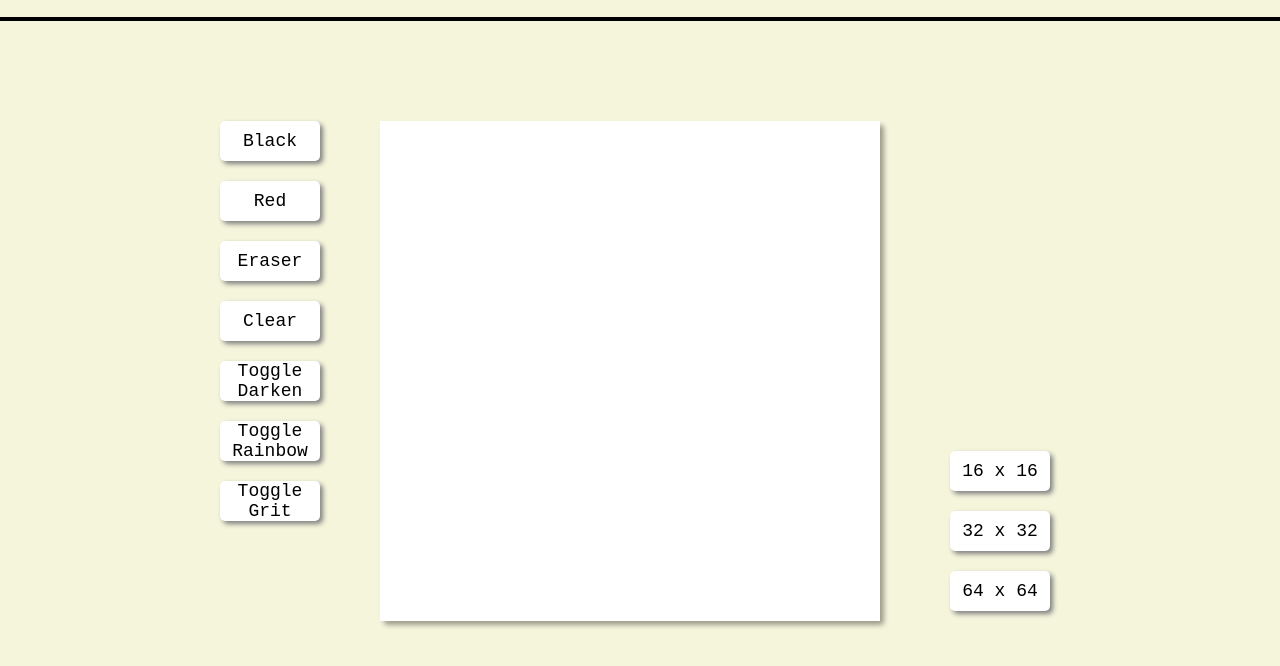
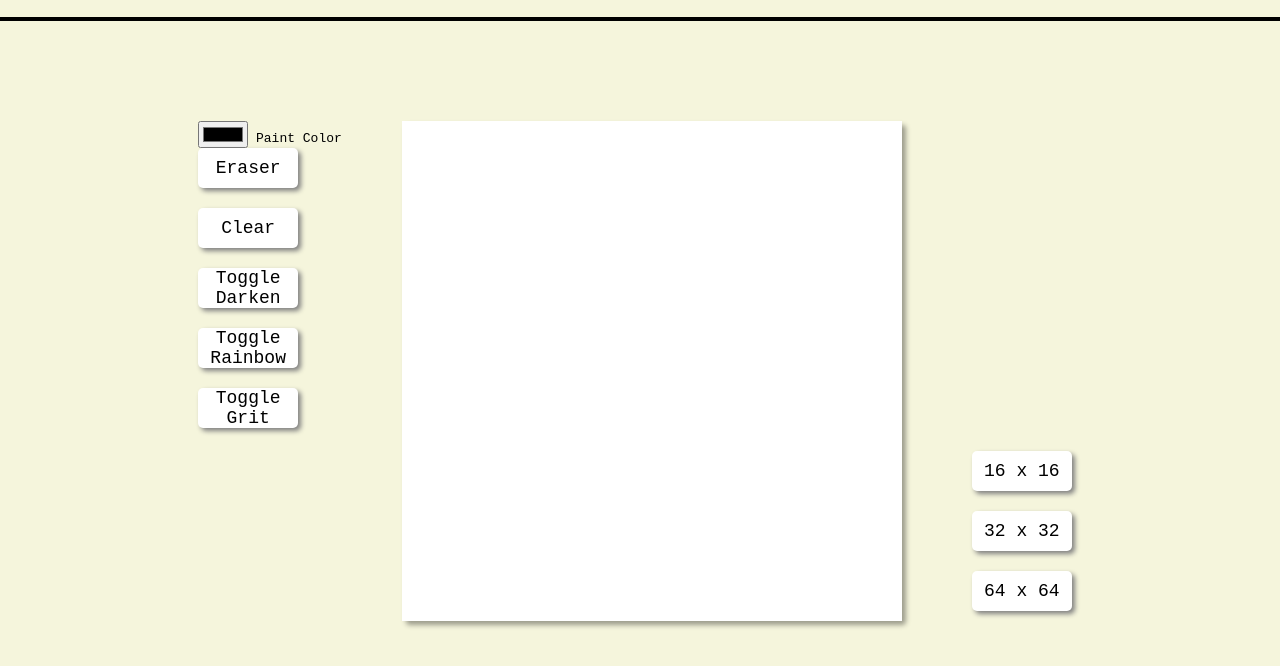
Before and after one commit to manuelgros/etch-a-sketch, a plain HTML site: page index.html in a window 1280 px wide. Shown: the part 68-734 px from the top of the page. Drawn offline with Linux system fonts and the light colour scheme.

Commit message:
Implement Color Picker, cancel color buttons

```diff
--- a/index.html
+++ b/index.html
@@ -14,9 +14,13 @@
   </div>
   <div id="application">
     <div class="controls">
+      <div id="paintColor">
+        <input type="color" id="colorPicker" name="colorPicker" value="#000000" />
+        <label for="colorPicker">Paint Color</label>
+      </div>
       <div id="paintControls">
-        <button id="rgb(0, 0, 0)">Black</button>
-        <button id="rgb(255, 0, 0)">Red</button>
+        <!-- <button id="rgb(0, 0, 0)">Black</button>
+        <button id="rgb(255, 0, 0)">Red</button> -->
         <button id="rgb(255, 255, 255)">Eraser</button>
       </div>
       <button id="clear">Clear</button>
```
